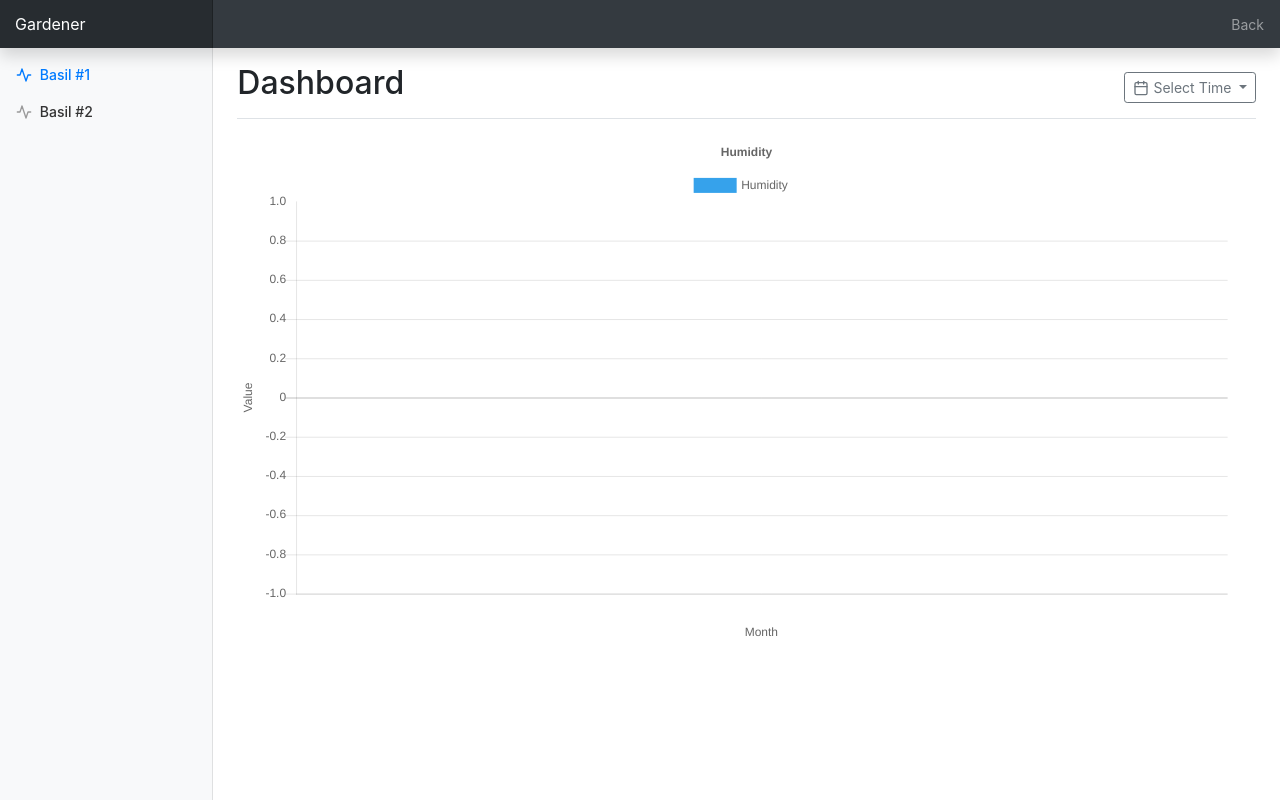
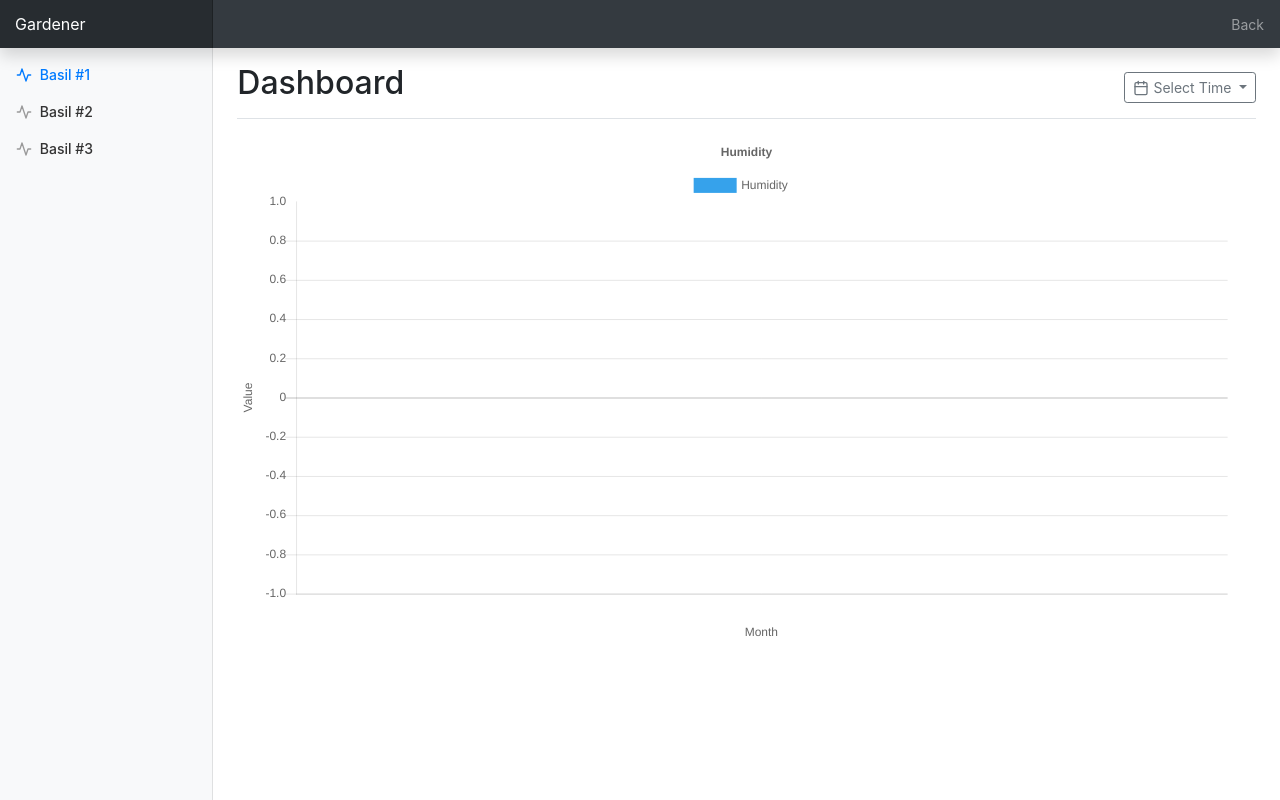
Before and after one commit to diegoeche/gardener, a Flask app: page / in a window 1280 px wide. Run offline with Flask 2, Linux system fonts and the light colour scheme; data that the repository does not hold is empty; some libraries are stand-ins or nearby versions.

Commit message:
Testing deploys

```diff
--- a/templates/dashboard.html
+++ b/templates/dashboard.html
@@ -49,6 +49,12 @@
                   Basil #2
                 </a>
               </li>
+              <li class="nav-item">
+                <a class="nav-link" href="#">
+                  <span data-feather="activity"></span>
+                  Basil #3
+                </a>
+              </li>
             </ul>
           </div>
         </nav>
```
